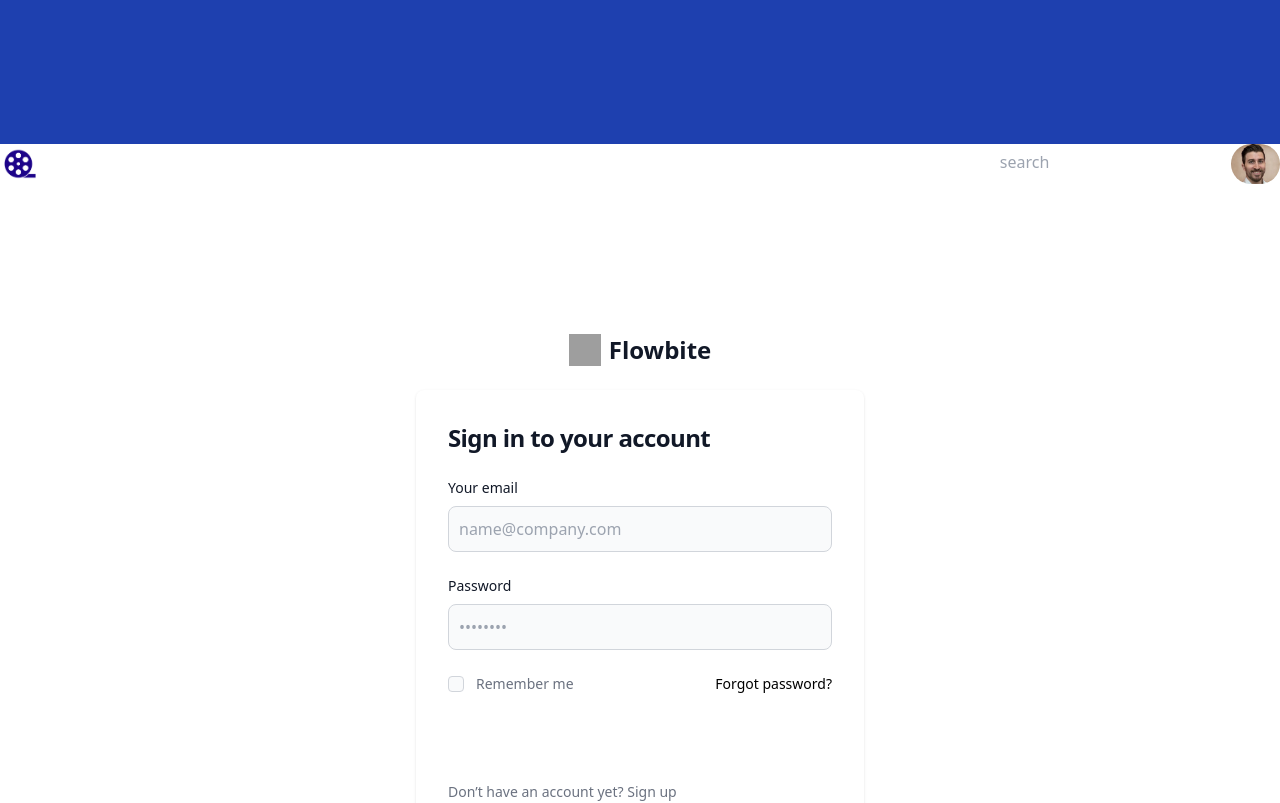
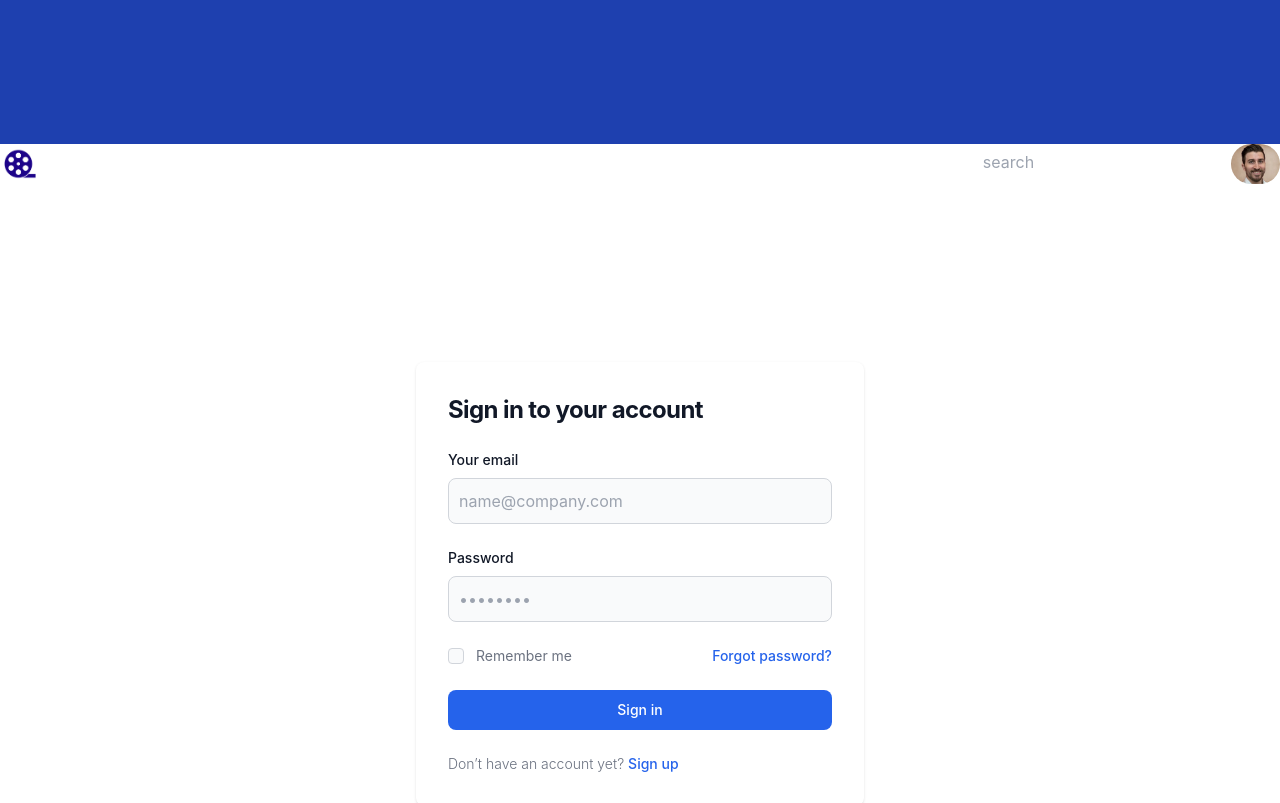
Before and after one commit to kaitlinnowell/movie-review, a React (Vite) app in the folder client/: page /login in a window 1280 px wide. Shown: the top 803 px of the page. Built offline with nearby package versions, Linux system fonts and the light colour scheme; grey boxes are pictures that could not be loaded.

Commit message:
connecting signup and login to the backend

```diff
--- a/client/src/App.jsx
+++ b/client/src/App.jsx
@@ -4,6 +4,7 @@ import Login from "./pages/Login";
 import Lists from "./pages/Lists";
 import Error from "./components/Error";
 import Dashboard2 from "./pages/Dashboard2";
+import '../index.css';
 // import Dashboard from "./pages/Dashboard";
 
 function App() {
--- a/client/src/components/LoginBox.jsx
+++ b/client/src/components/LoginBox.jsx
@@ -1,23 +1,58 @@
+import { Alert } from 'react-bootstrap';
+import { useMutation } from '@apollo/client';
+import { LOGIN_USER } from '../utils/mutations';
+import { useState } from 'react';
+import Auth from '../utils/auth';
+/* eslint-disable no-unused-vars */
+
 function LoginBox({ setBox }) {
+    const [userFormData, setUserFormData] = useState({ email: '', password: '' });
+    const [showAlert, setShowAlert] = useState(false);
+    const [login, { error, data }] = useMutation(LOGIN_USER);
+
+    const handleInputChange = (event) => {
+      const { name, value } = event.target;
+      setUserFormData({ ...userFormData, [name]: value });
+    };
+
+    const handleFormSubmit = async (event) => {
+      event.preventDefault();
+
+      // check if form has everything (as per react-bootstrap docs)
+      const form = event.currentTarget;
+      if (form.checkValidity() === false) {
+        event.preventDefault();
+        event.stopPropagation();
+      }
+
+      try {
+        const { data } = await login({
+          variables: { ...userFormData },
+        });
+
+        Auth.login(data.login.token);
+      } catch (err) {
+        console.error(err);
+        setShowAlert(true);
+      }
+
+      setUserFormData({
+        username: '',
+        email: '',
+        password: '',
+      });
+    };
   return (
     <div className="flex flex-col items-center justify-center px-6 py-8 mx-auto md:h-screen lg:py-0">
-      <a
-        href="#"
-        className="flex items-center mb-6 text-2xl font-semibold text-gray-900 dark:text-white"
-      >
-        <img
-          className="w-8 h-8 mr-2"
-          src="https://flowbite.s3.amazonaws.com/blocks/marketing-ui/logo.svg"
-          alt="logo"
-        />
-        Flowbite
-      </a>
       <div className="w-full bg-white rounded-lg shadow dark:border md:mt-0 sm:max-w-md xl:p-0 dark:bg-gray-800 dark:border-gray-700">
         <div className="p-6 space-y-4 md:space-y-6 sm:p-8">
           <h1 className="text-xl font-bold leading-tight tracking-tight text-gray-900 md:text-2xl dark:text-white">
             Sign in to your account
           </h1>
-          <form className="space-y-4 md:space-y-6" action="#">
+          <form className="space-y-4 md:space-y-6" onSubmit={handleFormSubmit}>
+          <Alert dismissible onClose={() => setShowAlert(false)} show={showAlert} variant='danger'>
+          Something went wrong with your login credentials!
+        </Alert>
             <div>
               <label
                 htmlFor="email"
@@ -31,7 +66,9 @@ function LoginBox({ setBox }) {
                 id="email"
                 className="bg-gray-50 border border-gray-300 text-gray-900 rounded-lg focus:ring-primary-600 focus:border-primary-600 block w-full p-2.5 dark:bg-gray-700 dark:border-gray-600 dark:placeholder-gray-400 dark:text-white dark:focus:ring-blue-500 dark:focus:border-blue-500"
                 placeholder="name@company.com"
-                required=""
+                onChange={handleInputChange}
+                value={userFormData.email}
+                required
               />
             </div>
             <div>
@@ -47,7 +84,9 @@ function LoginBox({ setBox }) {
                 id="password"
                 placeholder="••••••••"
                 className="bg-gray-50 border border-gray-300 text-gray-900 rounded-lg focus:ring-primary-600 focus:border-primary-600 block w-full p-2.5 dark:bg-gray-700 dark:border-gray-600 dark:placeholder-gray-400 dark:text-white dark:focus:ring-blue-500 dark:focus:border-blue-500"
-                required=""
+                onChange={handleInputChange}
+                value={userFormData.password}
+                required
               />
             </div>
             <div className="flex items-center justify-between">
@@ -79,6 +118,7 @@ function LoginBox({ setBox }) {
             </div>
             <button
               type="submit"
+              disabled={!(userFormData.email && userFormData.password)}
               className="w-full text-white bg-primary-600 hover:bg-primary-700 focus:ring-4 focus:outline-none focus:ring-primary-300 font-medium rounded-lg text-sm px-5 py-2.5 text-center dark:bg-primary-600 dark:hover:bg-primary-700 dark:focus:ring-primary-800"
             >
               Sign in
--- a/client/src/components/SignupBox.jsx
+++ b/client/src/components/SignupBox.jsx
@@ -1,30 +1,90 @@
+import { Alert } from 'react-bootstrap';
+import { useState } from 'react';
+import { useMutation } from '@apollo/client';
+import { ADD_USER } from '../utils/mutations';
+import Auth from '../utils/auth';
+/* eslint-disable no-unused-vars */
+
+
 function SignupBox({ setBox }) {
+
+  const [userFormData, setUserFormData] = useState({ username: '', email: '', password: '' });
+  const [addUser, { error, data }] = useMutation(ADD_USER);
+  const [showAlert, setShowAlert] = useState(false);
+
+  const handleInputChange = (event) => {
+    const { name, value } = event.target;
+    console.log(name, value)
+    setUserFormData({ ...userFormData, [name]: value });
+  };
+
+  const handleFormSubmit = async (event) => {
+    event.preventDefault();
+    console.log("Form submit")
+
+    // check if form has everything (as per react-bootstrap docs)
+    const form = event.currentTarget;
+    if (form.checkValidity() === false) {
+      event.preventDefault();
+      event.stopPropagation();
+    }
+
+    try {
+      const {data} = await addUser({
+        variables: { ...userFormData },
+      });
+      console.log({data})
+
+      Auth.login(data.addUser.token);
+
+    } catch (err) {
+      console.error(err);
+      setShowAlert(true);
+    }
+
+    setUserFormData({
+      username: '',
+      email: '',
+      password: '',
+    });
+  };
+
   return (
     <section className="bg-gray-50 dark:bg-gray-900">
       <div className="flex flex-col items-center justify-center px-6 py-8 mx-auto md:h-screen lg:py-0">
-        <a
-          href="#"
-          className="flex items-center mb-6 text-2xl font-semibold text-gray-900 dark:text-white"
-        >
-          <img
-            className="w-8 h-8 mr-2"
-            src="https://flowbite.s3.amazonaws.com/blocks/marketing-ui/logo.svg"
-            alt="logo"
-          />
-          Flowbite
-        </a>
         <div className="w-full bg-white rounded-lg shadow dark:border md:mt-0 sm:max-w-md xl:p-0 dark:bg-gray-800 dark:border-gray-700">
           <div className="p-6 space-y-4 md:space-y-6 sm:p-8">
             <h1 className="text-xl font-bold leading-tight tracking-tight text-gray-900 md:text-2xl dark:text-white">
               Create an account
             </h1>
-            <form className="space-y-4 md:space-y-6" action="#">
+            <form className="space-y-4 md:space-y-6" onSubmit={handleFormSubmit}>
+            <Alert dismissible onClose={() => setShowAlert(false)} show={showAlert} variant='danger'>
+              Something went wrong with your signup!
+            </Alert>
+            <div>
+                <label
+                  htmlFor="username"
+                  className="block mb-2 text-sm font-medium text-gray-900 dark:text-white"
+                >
+                  Username
+                </label>
+                <input
+                  type="input"
+                  name="username"
+                  id="username"
+                  className="bg-gray-50 border border-gray-300 text-gray-900 text-sm rounded-lg focus:ring-primary-600 focus:border-primary-600 block w-full p-2.5 dark:bg-gray-700 dark:border-gray-600 dark:placeholder-gray-400 dark:text-white dark:focus:ring-blue-500 dark:focus:border-blue-500"
+                  placeholder="username"
+                  onChange={handleInputChange}
+                  value={userFormData.username}
+                  required
+                />
+              </div>
               <div>
                 <label
                   htmlFor="email"
                   className="block mb-2 text-sm font-medium text-gray-900 dark:text-white"
                 >
-                  Your email
+                  Email Address
                 </label>
                 <input
                   type="email"
@@ -32,7 +92,9 @@ function SignupBox({ setBox }) {
                   id="email"
                   className="bg-gray-50 border border-gray-300 text-gray-900 text-sm rounded-lg focus:ring-primary-600 focus:border-primary-600 block w-full p-2.5 dark:bg-gray-700 dark:border-gray-600 dark:placeholder-gray-400 dark:text-white dark:focus:ring-blue-500 dark:focus:border-blue-500"
                   placeholder="name@company.com"
-                  required=""
+                  onChange={handleInputChange}
+                  value={userFormData.email}
+                  required
                 />
               </div>
               <div>
@@ -48,53 +110,19 @@ function SignupBox({ setBox }) {
                   id="password"
                   placeholder="••••••••"
                   className="bg-gray-50 border border-gray-300 text-gray-900 text-sm rounded-lg focus:ring-primary-600 focus:border-primary-600 block w-full p-2.5 dark:bg-gray-700 dark:border-gray-600 dark:placeholder-gray-400 dark:text-white dark:focus:ring-blue-500 dark:focus:border-blue-500"
-                  required=""
-                />
-              </div>
-              <div>
-                <label
-                  htmlFor="confirm-password"
-                  className="block mb-2 text-sm font-medium text-gray-900 dark:text-white"
-                >
-                  Confirm password
-                </label>
-                <input
-                  type="confirm-password"
-                  name="confirm-password"
-                  id="confirm-password"
-                  placeholder="••••••••"
-                  className="bg-gray-50 border border-gray-300 text-gray-900 text-sm rounded-lg focus:ring-primary-600 focus:border-primary-600 block w-full p-2.5 dark:bg-gray-700 dark:border-gray-600 dark:placeholder-gray-400 dark:text-white dark:focus:ring-blue-500 dark:focus:border-blue-500"
-                  required=""
+                  onChange={handleInputChange}
+                  value={userFormData.password}
+                  required
                 />
               </div>
               <div className="flex items-start">
-                <div className="flex items-center h-5">
-                  <input
-                    id="terms"
-                    aria-describedby="terms"
-                    type="checkbox"
-                    className="w-4 h-4 border border-gray-300 rounded bg-gray-50 focus:ring-3 focus:ring-primary-300 dark:bg-gray-700 dark:border-gray-600 dark:focus:ring-primary-600 dark:ring-offset-gray-800"
-                    required=""
-                  />
-                </div>
-                <div className="ml-3 text-sm">
-                  <label
-                    htmlFor="terms"
-                    className="font-light text-gray-500 dark:text-gray-300"
-                  >
-                    I accept the{" "}
-                    <a
-                      className="font-medium text-primary-600 hover:underline dark:text-primary-500"
-                      href="#"
-                    >
-                      Terms and Conditions
-                    </a>
-                  </label>
-                </div>
+
               </div>
               <button
                 type="submit"
+                disabled={!(userFormData.username && userFormData.email && userFormData.password)}
                 className="w-full text-white bg-primary-600 hover:bg-primary-700 focus:ring-4 focus:outline-none focus:ring-primary-300 font-medium rounded-lg text-sm px-5 py-2.5 text-center dark:bg-primary-600 dark:hover:bg-primary-700 dark:focus:ring-primary-800"
+
               >
                 Create an account
               </button>
--- a/client/src/pages/Login.jsx
+++ b/client/src/pages/Login.jsx
@@ -10,7 +10,7 @@ function Login() {
       {box === "login" ? (
         <LoginBox setBox={setBox} />
       ) : (
-        box === "signup"(<SignupBox setBox={setBox} />)
+        <SignupBox setBox={setBox} />
       )}
     </div>
   );
--- a/client/tailwind.config.js
+++ b/client/tailwind.config.js
@@ -1,8 +1,61 @@
 /** @type {import('tailwindcss').Config} */
 export default {
-  content: ["./index.html", "./src/**/*.{js,ts,jsx,tsx}"],
+  content: ["./index.html", "./src/**/*.{js,ts,jsx,tsx}", "./node_modules/flowbite/**/*.js"],
   theme: {
-    extend: {},
+    extend: {
+      colors: {
+        primary: {
+          "50": "#eff6ff",
+          "100": "#dbeafe",
+          "200": "#bfdbfe",
+          "300": "#93c5fd",
+          "400": "#60a5fa",
+          "500": "#3b82f6",
+          "600": "#2563eb",
+          "700": "#1d4ed8",
+          "800": "#1e40af",
+          "900": "#1e3a8a",
+          "950": "#172554"
+        }
+      },
+      fontFamily: {
+        body: [
+          'Inter',
+          'ui-sans-serif',
+          'system-ui',
+          '-apple-system',
+          'system-ui',
+          'Segoe UI',
+          'Roboto',
+          'Helvetica Neue',
+          'Arial',
+          'Noto Sans',
+          'sans-serif',
+          'Apple Color Emoji',
+          'Segoe UI Emoji',
+          'Segoe UI Symbol',
+          'Noto Color Emoji'
+        ],
+        sans: [
+          'Inter',
+          'ui-sans-serif',
+          'system-ui',
+          '-apple-system',
+          'system-ui',
+          'Segoe UI',
+          'Roboto',
+          'Helvetica Neue',
+          'Arial',
+          'Noto Sans',
+          'sans-serif',
+          'Apple Color Emoji',
+          'Segoe UI Emoji',
+          'Segoe UI Symbol',
+          'Noto Color Emoji'
+        ]
+      }
+    }
   },
-  plugins: [],
+  darkMode: 'class',
+  plugins: []
 };
```
Also changed, not shown: client/src/pages/Dashboard2.jsx (+7 -0 lines), client/vite.config.js (+11 -0 lines), 1 other file (tests, documents, lock files or other folders).
